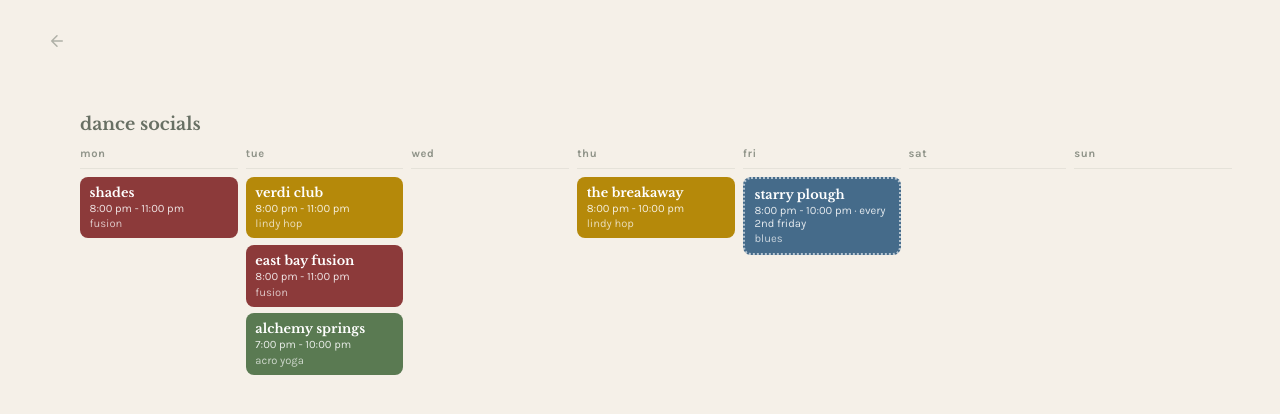
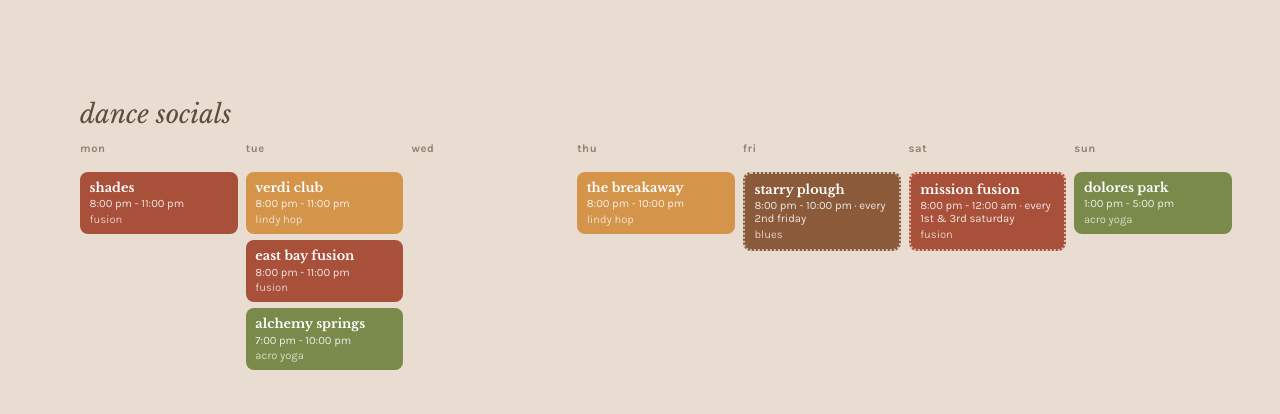
Before and after one commit to jentachibana/jentachibana.github.io, a Jekyll site: the page built from movement/dance.md, in a window 1280 px wide. Shown: the top 414 px of the page. Built offline with Jekyll 4.4.1, drawn with Linux system fonts in a browser that asks for light colours.

Commit message:
feat: warm color scheme, cooking hover labels, and style cleanup
Lock movement page to warm palette (#e8ddd0 bg, terracotta/amber events),
remove palette toggle. Cooking page: hover-to-reveal food labels with
Libre Baskerville, remove white card borders and category bar box, reorder
pills with "all" as default. Add Playfair Display, Caveat, Space Mono to
Google Fonts.

Co-Authored-By: Claude Opus 4.6 (1M context) <noreply@anthropic.com>

```diff
--- a/_data/dance_socials.yml
+++ b/_data/dance_socials.yml
@@ -3,41 +3,57 @@
   day: Tuesday
   time_start: "8:00 PM"
   time_end: "11:00 PM"
-  color: "#b5890a"
+  color: "#d4944a"
 
 - venue: East Bay Fusion
   style: Fusion
   day: Tuesday
   time_start: "8:00 PM"
   time_end: "11:00 PM"
-  color: "#8c3a3a"
+  color: "#a8503a"
 
 - venue: Shades
   style: Fusion
   day: Monday
   time_start: "8:00 PM"
   time_end: "11:00 PM"
-  color: "#8c3a3a"
+  color: "#a8503a"
 
 - venue: Alchemy Springs
   style: Acro Yoga
   day: Tuesday
   time_start: "7:00 PM"
   time_end: "10:00 PM"
-  color: "#5a7a52"
+  color: "#7a8a4a"
 
 - venue: The Breakaway
   style: Lindy Hop
   day: Thursday
   time_start: "8:00 PM"
   time_end: "10:00 PM"
-  color: "#b5890a"
+  color: "#d4944a"
 
 - venue: Starry Plough
   style: Blues
   day: Friday
   time_start: "8:00 PM"
   time_end: "10:00 PM"
-  color: "#456b8a"
+  color: "#8a5a3a"
   note: Every 2nd Friday
   frequency: monthly
+
+- venue: Mission Fusion
+  style: Fusion
+  day: Saturday
+  time_start: "8:00 PM"
+  time_end: "12:00 AM"
+  color: "#a8503a"
+  note: Every 1st & 3rd Saturday
+  frequency: monthly
+
+- venue: Dolores Park
+  style: Acro Yoga
+  day: Sunday
+  time_start: "1:00 PM"
+  time_end: "5:00 PM"
+  color: "#7a8a4a"
--- a/_includes/head.html
+++ b/_includes/head.html
@@ -5,7 +5,7 @@
   {%- seo -%}
   <link rel="preconnect" href="https://fonts.googleapis.com">
   <link rel="preconnect" href="https://fonts.gstatic.com" crossorigin>
-  <link href="https://fonts.googleapis.com/css2?family=DM+Sans:wght@400;700&family=Karla:wght@400;700&family=Libre+Baskerville:ital,wght@0,400;0,700;1,400&display=swap" rel="stylesheet">
+  <link href="https://fonts.googleapis.com/css2?family=DM+Sans:wght@400;700&family=Karla:wght@400;700&family=Libre+Baskerville:ital,wght@0,400;0,700;1,400&family=Playfair+Display:wght@400;700;900&family=Caveat:wght@400;700&family=Space+Mono:wght@400;700&display=swap" rel="stylesheet">
   <link rel="stylesheet" href="{{ "/assets/css/style.css" | relative_url }}">
   {%- feed_meta -%}
   {%- if jekyll.environment == 'production' and site.google_analytics -%}
--- a/_layouts/cooking.html
+++ b/_layouts/cooking.html
@@ -22,8 +22,8 @@ layout: base
 
     <div class="cooking-category-bar">
       <div class="cooking-category-pills">
-        <button class="category-pill active" data-filter="category" data-value="on rotation">on rotation</button>
-        <button class="category-pill" data-filter="category" data-value="all">all</button>
+        <button class="category-pill active" data-filter="category" data-value="all">all</button>
+        <button class="category-pill" data-filter="category" data-value="on rotation">on rotation</button>
         <button class="category-pill" data-filter="category" data-value="breakfast">breakfast</button>
         <button class="category-pill" data-filter="category" data-value="dunch">dunch</button>
         <button class="category-pill" data-filter="category" data-value="snacks">snacks</button>
--- a/_layouts/movement.html
+++ b/_layouts/movement.html
@@ -7,12 +7,11 @@ layout: base
     <a class="movement-back" href="/">
       <svg viewBox="0 0 24 24" fill="none" stroke="currentColor" stroke-width="2" stroke-linecap="round" stroke-linejoin="round"><path d="M19 12H5M12 19l-7-7 7-7"/></svg>
     </a>
-
   </div>
 
   {% assign activities = "lindy-hop,fusion,gym,swimming,hiking,acro-yoga,rollerskating,tennis" | split: "," %}
   {% assign labels = "lindy hop,fusion,gym,swimming,hiking,acro yoga,rollerskating,tennis" | split: "," %}
-  {% assign colors = "#7a9e7e,#b8a9c9,#d4927a,#6ba5a5,#8fae6e,#e8c47a,#8bb8d0,#c4cc7a" | split: "," %}
+  {% assign colors = "#c4623a,#d4944a,#a8503a,#e0b878,#8a4028,#d4784a,#b86830,#c89858" | split: "," %}
 
   <div class="movement-body">
     <div class="movement-grid">
@@ -25,7 +24,7 @@ layout: base
     </div>
 
     <div class="movement-weekly-calendar">
-      <h2>Dance Socials</h2>
+      <h2 class="calendar-title">dance socials</h2>
       {% assign days = "Monday,Tuesday,Wednesday,Thursday,Friday,Saturday,Sunday" | split: "," %}
       {% assign day_abbrevs = "MON,TUE,WED,THU,FRI,SAT,SUN" | split: "," %}
       <div class="weekly-grid">
@@ -46,5 +45,7 @@ layout: base
         {% endfor %}
       </div>
     </div>
+
   </div>
+
 </div>
--- a/_sass/_homepage.scss
+++ b/_sass/_homepage.scss
@@ -60,6 +60,7 @@ body {
 
 .navlink:hover {
     opacity: 1;
+    font-weight: 700;
     transform: scale(1.05);
     transition: 0.11s ease;
 }
--- a/_sass/_movement.scss
+++ b/_sass/_movement.scss
@@ -1,9 +1,9 @@
 .movement {
-  color: #2d3a2d;
+  color: #3a2a1a;
   width: 100%;
   min-height: 100vh;
   box-sizing: border-box;
-  background-color: #f5f0e8;
+  background-color: #e8ddd0;
   font-family: "Karla", sans-serif;
   padding: 2rem 3rem;
   display: flex;
@@ -23,11 +23,42 @@
   flex-shrink: 0;
 }
 
+.palette-toggle {
+  margin-left: auto;
+  display: inline-flex;
+  align-items: center;
+  gap: 0.5rem;
+  background: none;
+  border: none;
+  cursor: pointer;
+  padding: 0.3rem 0;
+  color: inherit;
+  opacity: 0.5;
+  transition: opacity 0.15s ease;
+
+  &:hover {
+    opacity: 0.9;
+  }
+}
+
+.palette-dot {
+  width: 14px;
+  height: 14px;
+  border-radius: 50%;
+  flex-shrink: 0;
+}
+
+.palette-name {
+  font-size: 0.7rem;
+  letter-spacing: 0.05em;
+  text-transform: lowercase;
+}
+
 .movement-back {
   display: inline-flex;
   align-items: center;
   gap: 0;
-  color: rgba(45, 58, 45, 0.35);
+  color: rgba(232, 221, 212, 0.35);
   text-decoration: none;
   font-size: 0.85rem;
   flex-shrink: 0;
@@ -41,7 +72,7 @@
   }
 
   &:hover {
-    color: #2d3a2d;
+    color: #e8ddd4;
   }
 }
 
@@ -66,7 +97,7 @@
 .movement-card {
   border-radius: 12px;
   overflow: hidden;
-  background: rgba(45, 58, 45, 0.05);
+  background: rgba(232, 221, 212, 0.08);
   transition: transform 0.15s ease;
 
   &:hover {
@@ -97,12 +128,16 @@
   width: 100%;
   margin-top: 1.5rem;
   text-transform: lowercase;
+}
 
-  h2 {
-    font-size: 1.1rem;
-    margin-bottom: 0.75rem;
-    opacity: 0.7;
-  }
+.movement h2.calendar-title {
+  font-family: "Libre Baskerville", serif;
+  font-size: 1.6rem;
+  font-style: italic;
+  font-weight: 400;
+  margin: 0 0 0.75rem;
+  opacity: 0.8;
+  text-transform: lowercase;
 }
 
 .weekly-grid {
@@ -117,7 +152,7 @@
   letter-spacing: 0.05em;
   opacity: 0.5;
   padding-bottom: 0.5rem;
-  border-bottom: 1px solid rgba(45, 58, 45, 0.15);
+  border-bottom: 1px solid rgba(232, 221, 212, 0.15);
   margin-bottom: 0.5rem;
 }
 
--- a/assets/js/cooking.js
+++ b/assets/js/cooking.js
@@ -141,4 +141,5 @@ document.addEventListener("DOMContentLoaded", function () {
 
   var activeCuisinePill = document.querySelector(".cuisine-pill.active");
   if (activeCuisinePill) applyCuisineFilter(activeCuisinePill.dataset.value);
+
 });
```
